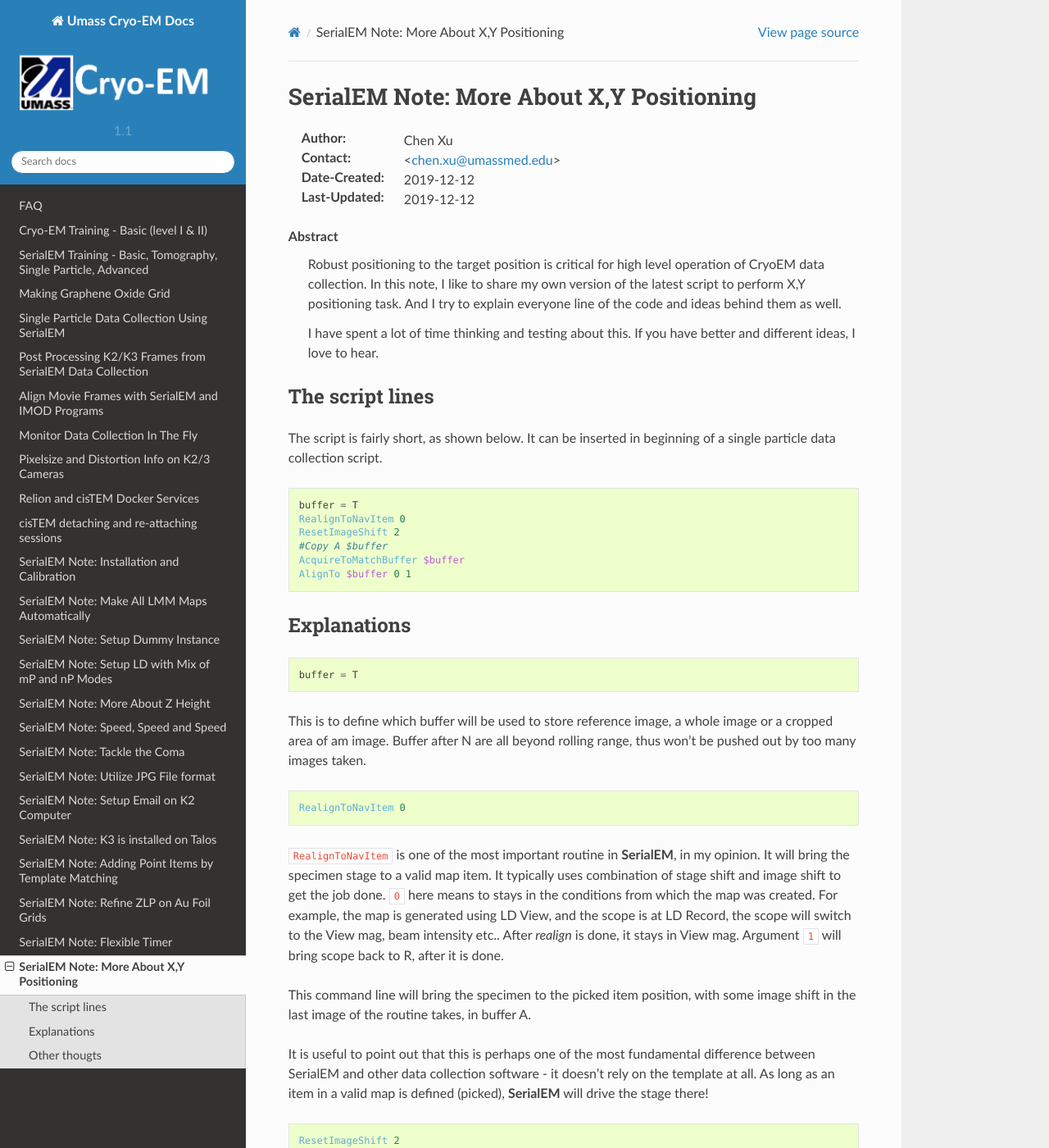
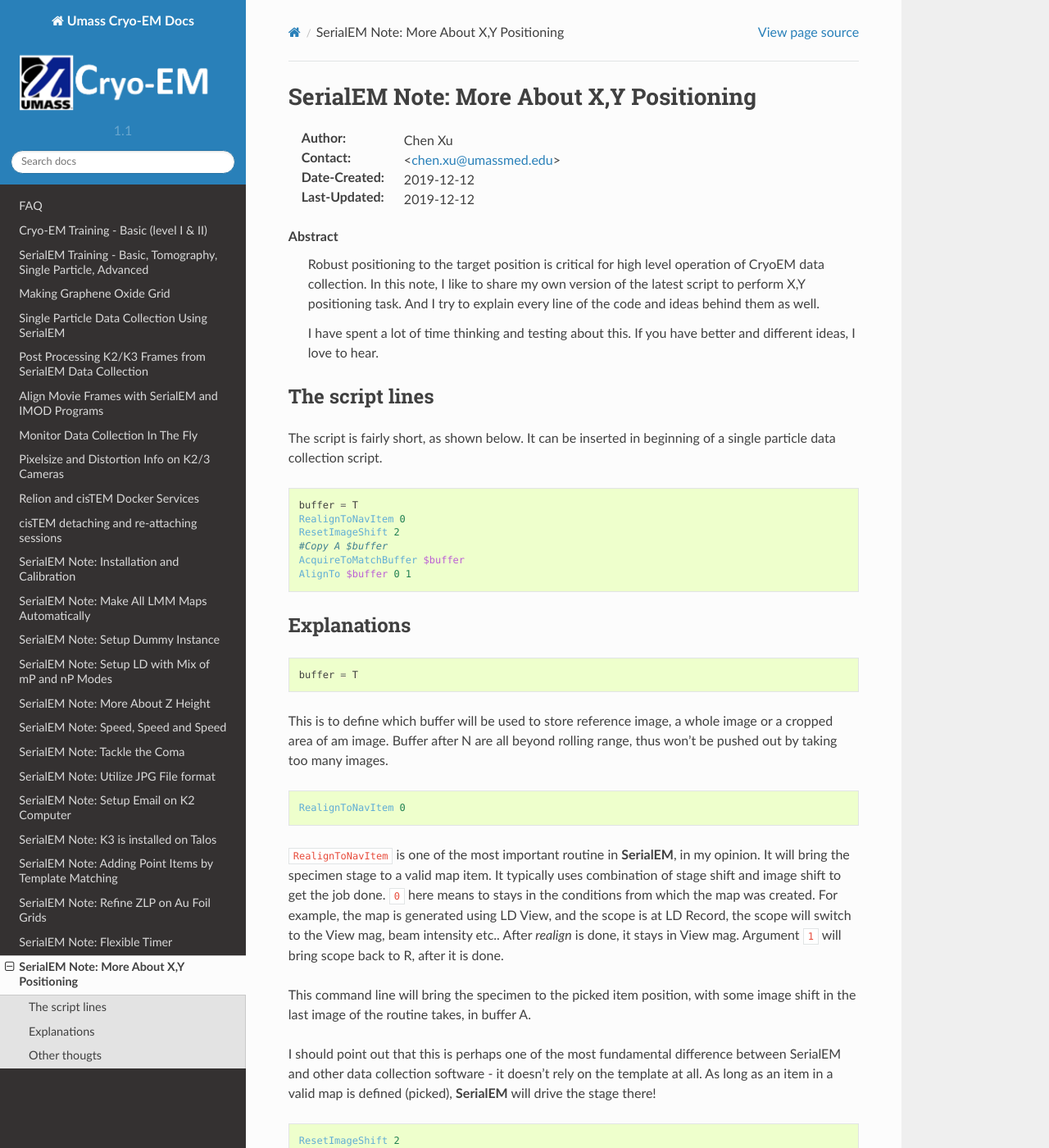
Before and after one commit to xuchen66/sphinx-emdocs, a Sphinx documentation site: the page built from source/serialem-note-more-about-XY-position.rst, in a window 1280 px wide and 1400 px high. Shown: the whole window at 82% size. Built offline with Sphinx 7.4.7 and the Read the Docs theme 2.0.0, drawn with Linux system fonts in a browser that asks for light colours; pages that are not in the unit, such as notebooks, are missing from menus.

Commit message:
Update serialem-note-more-about-XY-position.rst

```diff
--- a/source/serialem-note-more-about-XY-position.rst
+++ b/source/serialem-note-more-about-XY-position.rst
@@ -13,7 +13,7 @@
 
    Abstract
       Robust positioning to the target position is critical for high level operation of CryoEM data collection. In this note,
-      I like to share my own version of the latest script to perform X,Y positioning task. And I try to explain everyone line
+      I like to share my own version of the latest script to perform X,Y positioning task. And I try to explain every line
       of the code and ideas behind them as well.
 
       I have spent a lot of time thinking and testing about this. If you have better and different ideas, I love to hear.
@@ -45,7 +45,7 @@
     buffer = T
 
 This is to define which buffer will be used to store reference image, a whole image or a cropped area of am image.
-Buffer after N are all beyond rolling range, thus won't be pushed out by too many images taken.
+Buffer after N are all beyond rolling range, thus won't be pushed out by taking too many images.
 
 .. code-block:: ruby
 
@@ -60,7 +60,7 @@
 This command line will bring the specimen to the picked item position, with some image shift in the last image of the routine takes, in
 buffer A.
 
-It is useful to point out that this is perhaps one of the most fundamental difference between SerialEM and other data collection
+I should point out that this is perhaps one of the most fundamental difference between SerialEM and other data collection
 software - it doesn't rely on the template at all. As long as an item in a valid map is defined (picked), **SerialEM** will drive
 the stage there!
 
```
